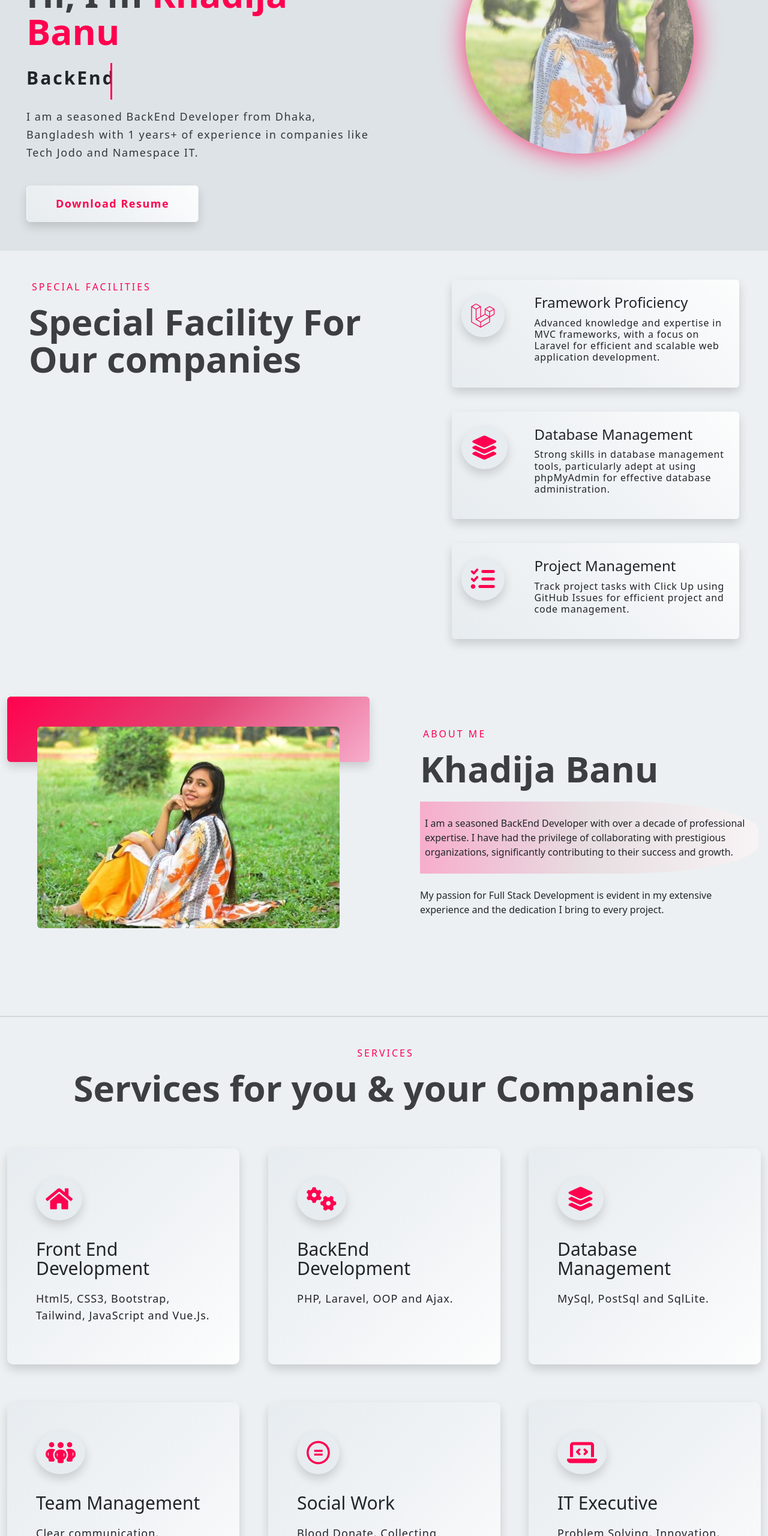
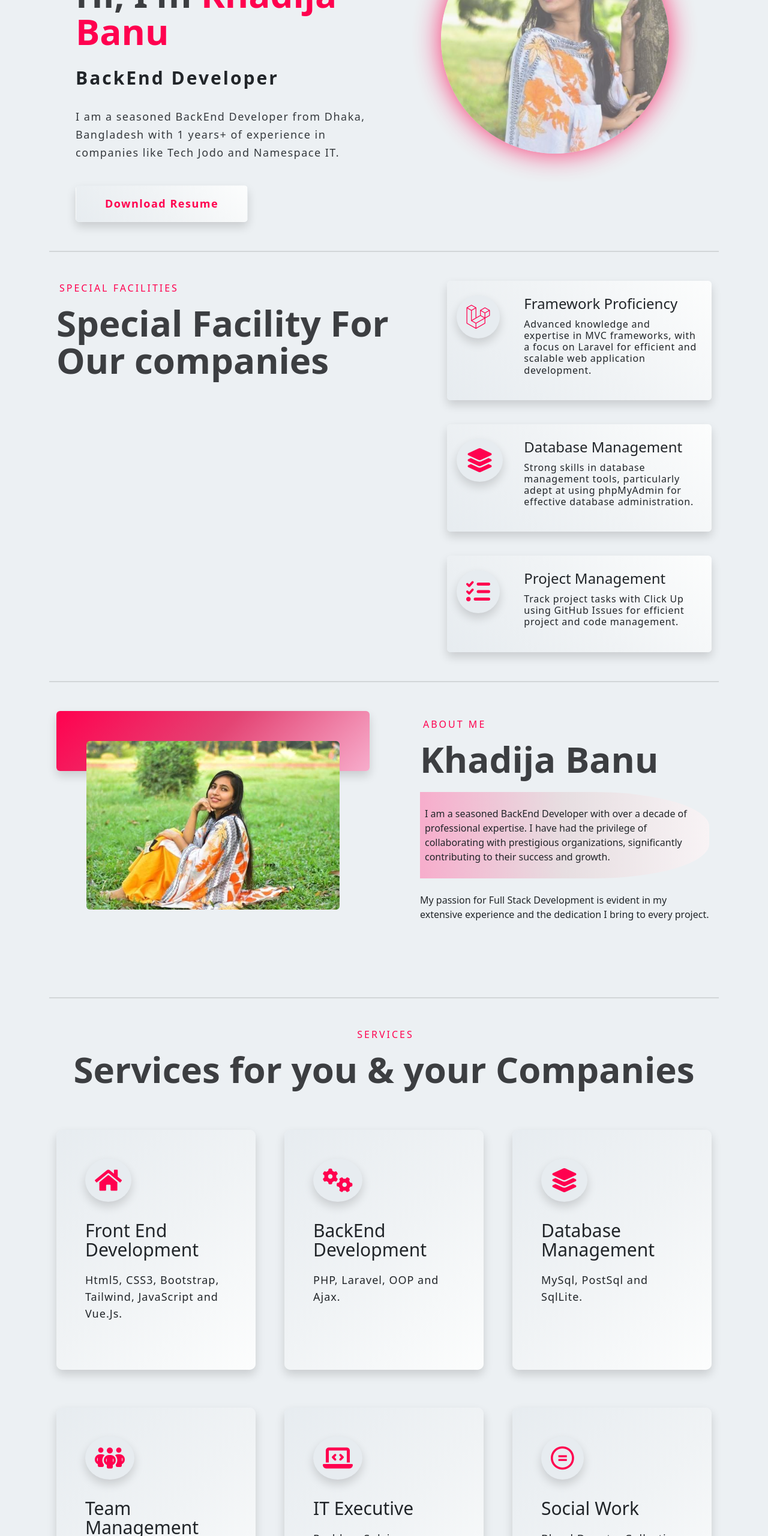
Before and after one commit to Khadija-Banu/Khadija-s_Portfolio, a plain HTML site: page index.html in a window 1280 px wide. Shown: the part 240-2800 px from the top of the page at 60% size. Drawn offline with nearby package versions, Linux system fonts and the light colour scheme.

Commit message:
update portfolio

```diff
--- a/index.html
+++ b/index.html
@@ -25,7 +25,8 @@
 
 <body>
 
-    <div class="webpage">
+
+    <div class="container">
         <section>
             <nav class="menu_bar navbar navbar-expand-lg fixed-top px-4 shadow">
                 <div class="container-fluid ps-4" data-aos="fade-down">
@@ -106,15 +107,19 @@
 
                 </div>
             </div>
+            <div class="hr"></div>
         </section>
+
 
         <section>
             <div class="facilities">
-                <div class="row p-5">
+                <div class="container">
+                    <div class="row py-5">
                         <div class="col col-lg-7 col-md-7 col-sm-6 facility_left_side">
                             <span class="subtitle" data-aos="fade-up" data-aos-offset="300"
                                 data-aos-easing="ease-in-sine">Special Facilities</span>
-                        <h2 class="title" data-aos="fade-right" data-aos-offset="300" data-aos-easing="ease-in-sine">
+                            <h2 class="title" data-aos="fade-right" data-aos-offset="300"
+                                data-aos-easing="ease-in-sine">
                                 Special Facility For Our companies</h2>
                         </div>
                         <div class="col col-lg-5 col-md-5 col-sm-6 facility_right_side">
@@ -178,6 +183,8 @@
 
                     </div>
                 </div>
+            </div>
+            <div class="hr"></div>
         </section>
 
         <section id="about">
@@ -228,7 +235,7 @@
                         for you & your Companies</h2>
                 </div>
                 <div class="row pt-5">
-                    <div class="col col-lg-4 col-md-6 col-sm-6 px-4" data-aos="zoom-in" data-aos-offset="300"
+                    <div class="col col-lg-4 col-md-6 col-sm-12 px-4" data-aos="zoom-in" data-aos-offset="300"
                         data-aos-easing="ease-in-sine">
 
                         <div class="card p-5 mb-2 shadow">
@@ -242,7 +249,7 @@
                             </div>
                         </div>
                     </div>
-                    <div class="col col-lg-4 col-md-6 col-sm-6 px-4" data-aos="zoom-in" data-aos-offset="300"
+                    <div class="col col-lg-4 col-md-6 col-sm-12 px-4" data-aos="zoom-in" data-aos-offset="300"
                         data-aos-easing="ease-in-sine">
                         <div class="card p-5 mb-2 shadow">
                             <div class="card_icon">
@@ -255,7 +262,7 @@
                             </div>
                         </div>
                     </div>
-                    <div class="col col-lg-4 col-md-6 col-sm-6 px-4" data-aos="zoom-in" data-aos-offset="300"
+                    <div class="col col-lg-4 col-md-6 col-sm-12 px-4" data-aos="zoom-in" data-aos-offset="300"
                         data-aos-easing="ease-in-sine">
                         <div class="card p-5 mb-2 shadow">
                             <div class="card_icon ">
@@ -268,7 +275,7 @@
                             </div>
                         </div>
                     </div>
-                    <div class="col col-lg-4 col-md-6 col-sm-6 px-4" data-aos="zoom-in" data-aos-offset="300"
+                    <div class="col col-lg-4 col-md-6 col-sm-12 px-4" data-aos="zoom-in" data-aos-offset="300"
                         data-aos-easing="ease-in-sine">
                         <div class="card p-5 mb-2 shadow">
 
@@ -282,25 +289,15 @@
                             </div>
                         </div>
                     </div>
-                    <div class="col col-lg-4 col-md-6 col-sm-6 px-4" data-aos="zoom-in" data-aos-offset="300"
+
+
+
+                    <div class="col col-lg-4 col-md-6 col-sm-12 px-4" data-aos="zoom-in" data-aos-offset="300"
                         data-aos-easing="ease-in-sine">
                         <div class="card p-5 mb-2 shadow">
 
                             <div class="card_icon">
-                                <div class="icon "><i class="fa-brands fa-creative-commons-nd p-3 shadow"></i></div>
-                            </div>
-                            <div class="mt-4 pt-2">
-                                <h3 class="card_title">Social Work</h3>
-                                <p class="card_info">Blood Donate, Collecting Blood and Raising Awareness.
-                                </p>
-                            </div>
-                        </div>
-                    </div>
-                    <div class="col col-lg-4 col-md-6 col-sm-6 px-4" data-aos="zoom-in" data-aos-offset="300"
-                        data-aos-easing="ease-in-sine">
-                        <div class="card p-5 mb-2 shadow">
-                            <div class="card_icon">
-                                <div class="icon "><i class="fa-solid fa-laptop-code shadow p-3"></i></div>
+                                <div class="icon"><i class="fa-solid fa-laptop-code shadow p-3"></i></div>
                             </div>
                             <div class="mt-4 pt-2">
                                 <h3 class="card_title">IT Executive</h3>
@@ -308,7 +305,21 @@
                                     Planning.
                                 </p>
                             </div>
+                        </div>
+                    </div>
 
+                    <div class="col col-lg-4 col-md-6 col-sm-12 px-4" data-aos="zoom-in" data-aos-offset="300"
+                        data-aos-easing="ease-in-sine">
+                        <div class="card p-5 mb-2 shadow">
+
+                            <div class="card_icon">
+                                <div class="icon"><i class="fa-brands fa-creative-commons-nd p-3 shadow"></i></div>
+                            </div>
+                            <div class="mt-4 pt-2">
+                                <h3 class="card_title">Social Work</h3>
+                                <p class="card_info">Blood Donate, Collecting Blood and Raising Awareness.
+                                </p>
+                            </div>
                         </div>
                     </div>
                 </div>
@@ -323,7 +334,8 @@
                     <div class="col col-lg-6 col-md-6 col-sm-6 ">
                         <div class="left_side ps-5">
                             <h2 class="title" data-aos="fade-right" data-aos-offset="300"
-                                data-aos-easing="ease-in-sine">Portfolio</h2>
+                                data-aos-easing="ease-in-sine">
+                                Portfolio</h2>
                             <span class="sub_title">I am an experienced BackEnd Developer with over a decade of
                                 expertise in building robust and scalable web applications.</span>
 
@@ -349,17 +361,18 @@
                                 data-aos-easing="ease-in-sine">
                             <img src="images/chat.png" alt="" data-aos="zoom-in-left" data-aos-offset="300"
                                 data-aos-easing="ease-in-sine">
-                            <!-- <img src="images/port_3.png" alt="" > -->
+
                         </div>
                     </div>
                 </div>
             </div>
+            <div class="hr"></div>
         </section>
 
         <section id="testimonial">
             <div class="testimonial py-5">
                 <div class="testimonial_header_part text-center">
-                    <!-- <span class="subtitle" data-aos="fade-up">What clients say</span> -->
+
                     <h2 class="title" data-aos="fade-up" data-aos-offset="300" data-aos-easing="ease-in-sine">
                         Testimonial</h2>
                 </div>
@@ -368,14 +381,14 @@
                         <div class="swiper-wrapper ">
                             <div class="swiper-slide">
                                 <div class="row px-5">
-                                    <div class="col col-lg-6 col-md-6 col-sm-6 ">
+                                    <div class="col col-lg-6 col-md-6 col-sm-12 ">
                                         <div class="testimonial_left">
-                                            <div class="image " data-aos="fade-up" >
+                                            <div class="image " data-aos="fade-up">
                                                 <img src="images/shawon_vaiya.jfif" alt="">
                                             </div>
                                         </div>
                                     </div>
-                                    <div class="col col-lg-6 col-md-6 col-sm-6 ">
+                                    <div class="col col-lg-6 col-md-6 col-sm-12 ">
                                         <div class="info ps-4">
                                             <div class="info_header" data-aos="fade-left">
                                                 <i class="fa fa-quote-right "></i>
@@ -398,14 +411,14 @@
 
                             <div class="swiper-slide">
                                 <div class="row px-5">
-                                    <div class="col col-lg-6 col-md-6 col-sm-6 ">
+                                    <div class="col col-lg-6 col-md-6 col-sm-12 ">
                                         <div class="testimonial_left">
-                                            <div class="image " data-aos="fade-up" >
+                                            <div class="image " data-aos="fade-up">
                                                 <img src="images/s.png" alt="">
                                             </div>
                                         </div>
                                     </div>
-                                    <div class="col col-lg-6 col-md-6 col-sm-6">
+                                    <div class="col col-lg-6 col-md-6 col-sm-12">
                                         <div class="info ps-4">
                                             <div class="info_header" data-aos="fade-left">
                                                 <i class="fa fa-quote-right "></i>
@@ -413,7 +426,6 @@
 
                                             <blockquote
                                                 class="resume_block blockquote blockquote-custom p-5 shadow rounded">
-
                                                 <header class="blockquoute-header ">
                                                     <h4>Md. Solaiman Mia</h4>
                                                     <span>Assistant Professor, Green University of Bangladesh</span>
@@ -426,14 +438,14 @@
                             </div>
                             <div class="swiper-slide">
                                 <div class="row px-5">
-                                    <div class="col col-lg-6 col-md-6 col-sm-6 ">
+                                    <div class="col col-lg-6 col-md-6 col-sm-12 ">
                                         <div class="testimonial_left">
-                                            <div class="image " data-aos="fade-up" >
+                                            <div class="image " data-aos="fade-up">
                                                 <img src="images/waresul_sir.png" alt="">
                                             </div>
                                         </div>
                                     </div>
-                                    <div class="col col-lg-6 col-md-6 col-sm-6">
+                                    <div class="col col-lg-6 col-md-6 col-sm-12">
                                         <div class="info ps-4">
                                             <div class="info_header" data-aos="fade-left">
                                                 <i class="fa fa-quote-right "></i>
@@ -457,11 +469,11 @@
                         </div>
                         <div class="swiper-button-next"></div>
                         <div class="swiper-button-prev"></div>
-                        <!-- <div class="swiper-pagination"></div> -->
+
                     </div>
                 </div>
             </div>
-            <!-- <div class="hr"></div> -->
+            <div class="hr"></div>
         </section>
 
 
@@ -495,6 +507,10 @@
         </section>
 
 
+
+
+    </div>
+
     <section>
         <div class="footer p-4">
             <div class="row" data-aos="fade-up">
@@ -509,17 +525,17 @@
                                 class="fab fa-twitter"></i></a>
                         <a href="https://instagram.com/yourusername" target="_blank" class="icon"><i
                                 class="fab fa-instagram"></i></a>
-                            <a href="https://api.whatsapp.com/send?phone=YOUR_PHONE_NUMBER" target="_blank"
-                                class="icon "><i class="fab fa-whatsapp"></i></a>
+                        <a href="https://api.whatsapp.com/send?phone=YOUR_PHONE_NUMBER" target="_blank" class="icon "><i
+                                class="fab fa-whatsapp"></i></a>
                     </div>
                 </div>
                 <div class="col col-lg-3 col-md-3 col-sm-3 px-4 pt-2">
                     <h4>Services</h4>
-                        <!-- <ul> -->
+
                     <p>Frontend Development</p>
                     <p>Backend Development</p>
                     <p>Full Stack Development</p>
-                        <!-- </ul> -->
+
                 </div>
                 <div class="col col-lg-3 col-md-3 col-sm-3 px-4 pt-2">
                     <h4>Contact Us</h4>
@@ -544,10 +560,6 @@
         </div>
     </section>
 
-    </div>
-
-
-
 
 
     <!-- bootstrap js cdn -->
--- a/style.css
+++ b/style.css
@@ -1,7 +1,10 @@
+
 body {
     position: relative;
-    overflow-x: hidden;
+    background-color: #ecf0f3;
     max-width: 100%;
+    margin: 0;
+    padding: 0;
 }
 
 .menu_title {
@@ -50,9 +53,9 @@ body {
 
 /* header section */
 .header_section {
-    background: #dee3e7;
+    background-color: #ecf0f3;
     position: relative;
-    width: 100%;
+
 }
 
 .header_section .header_button {
@@ -166,7 +169,7 @@ body {
     opacity: 0.8;
 }
 
-.header_section_left_side .developer_animation:before {
+/* .header_section_left_side .developer_animation:before {
     content: "";
     position: absolute;
     left: 40px;
@@ -213,7 +216,7 @@ body {
             left: 3%;
         }
     }
-}
+} */
 
 
 /* facilities section */
@@ -336,7 +339,7 @@ body {
     background: linear-gradient(135deg, #e7ecf0, #f0f3f5, #fcfdfd);
     border: none;
     border-radius: 10px;
-    height: 45vh;
+    height: 400px;
     transition: all 0.5s ease;
 }
 
@@ -662,7 +665,7 @@ body {
 .testimonial .testimonial_body_part .blockquote i {
     font-size: 16px;
     color: #ff014f;
-    margin-right: 5px;
+    /* margin-right: 5px; */
 }
 
 .blockquoute-header {
```
Lines whose indentation alone changed are shown as unchanged.
